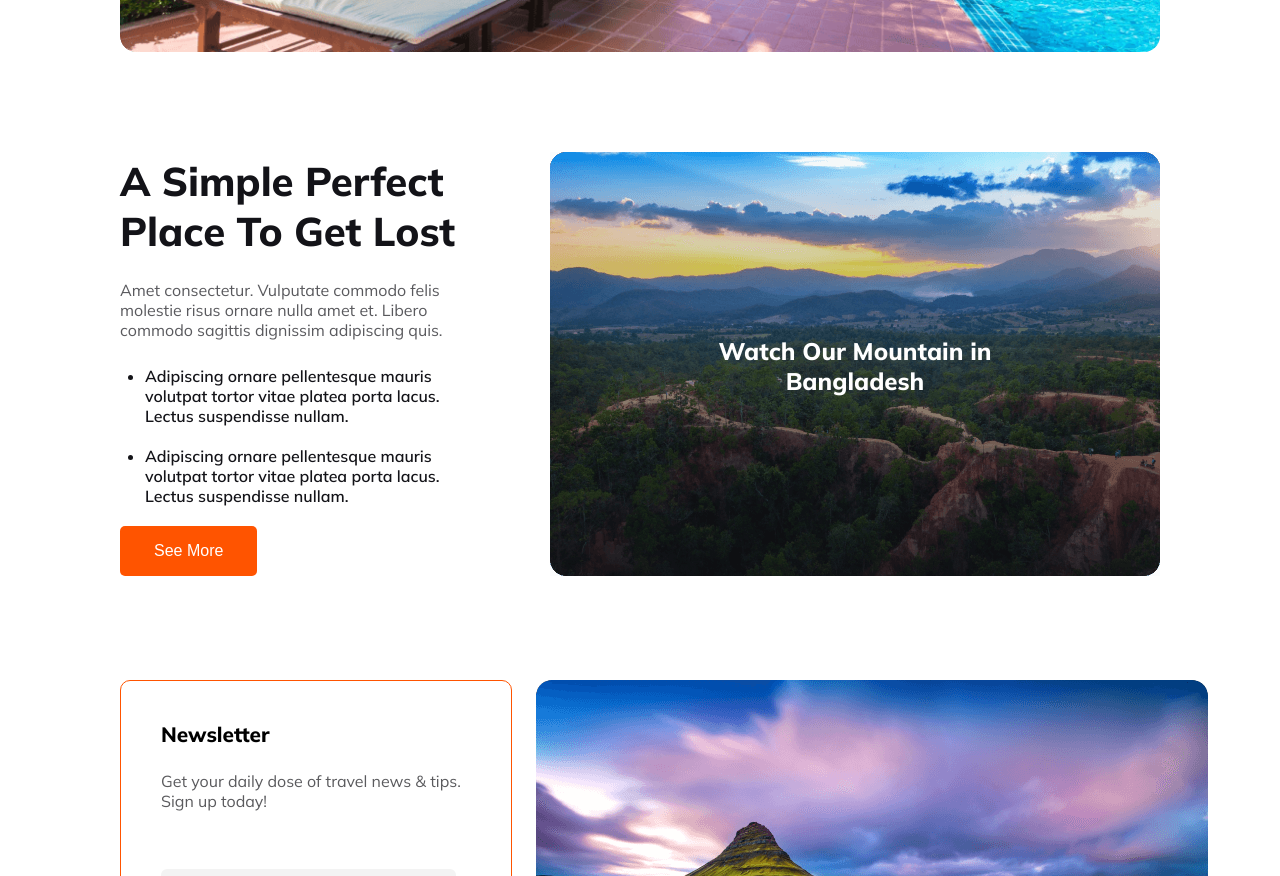
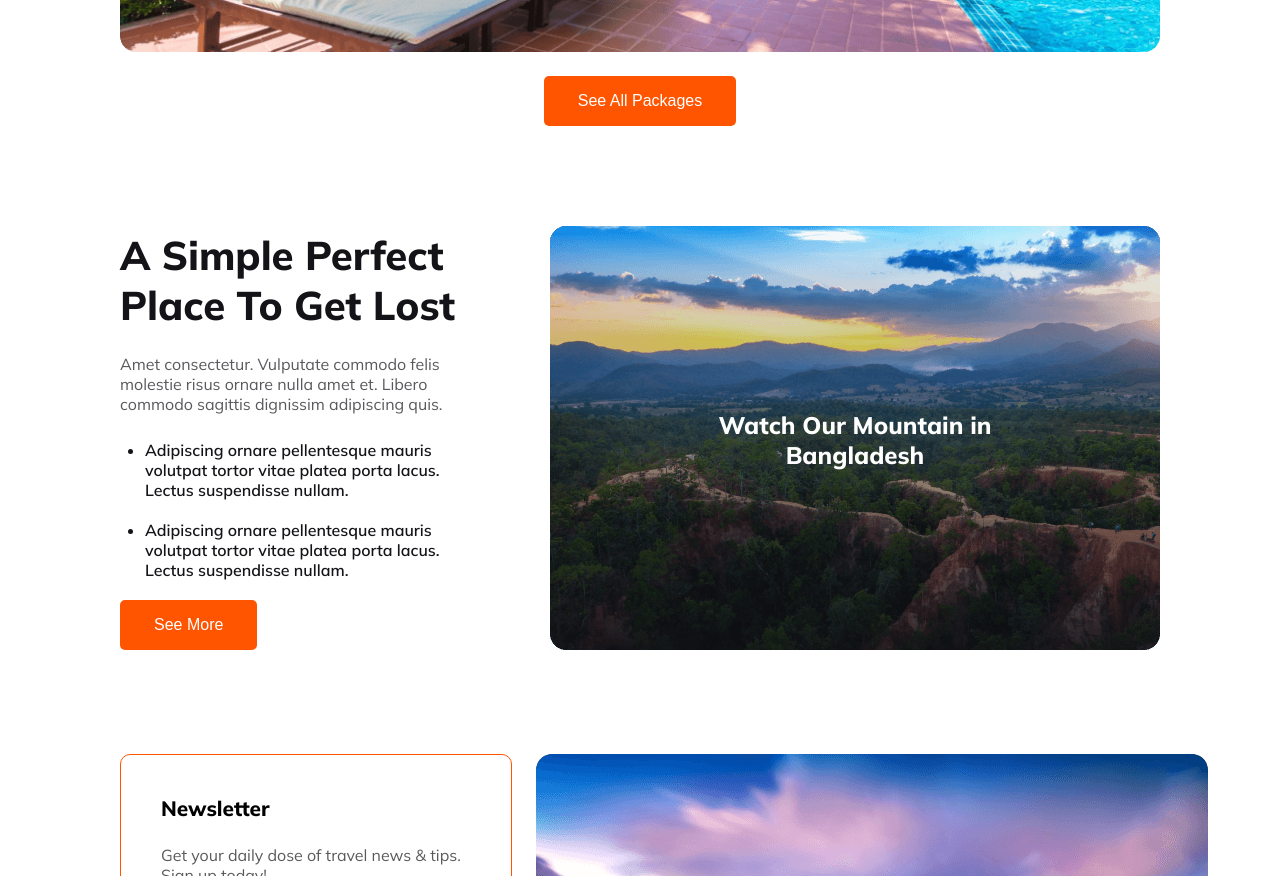
Before and after one commit to shuvo339/B9A2-Travel-Hunt, a plain HTML site: page index.html in a window 1280 px wide. Shown: the part 4886-5762 px from the top of the page. Drawn offline with Linux system fonts and the light colour scheme.

Commit message:
button added

```diff
--- a/index.html
+++ b/index.html
@@ -172,6 +172,7 @@
 
                 </div>
             </div>
+            <button class="btn">See All Packages</button>
         </section>
 
         <section class="popular-tour container">
```
